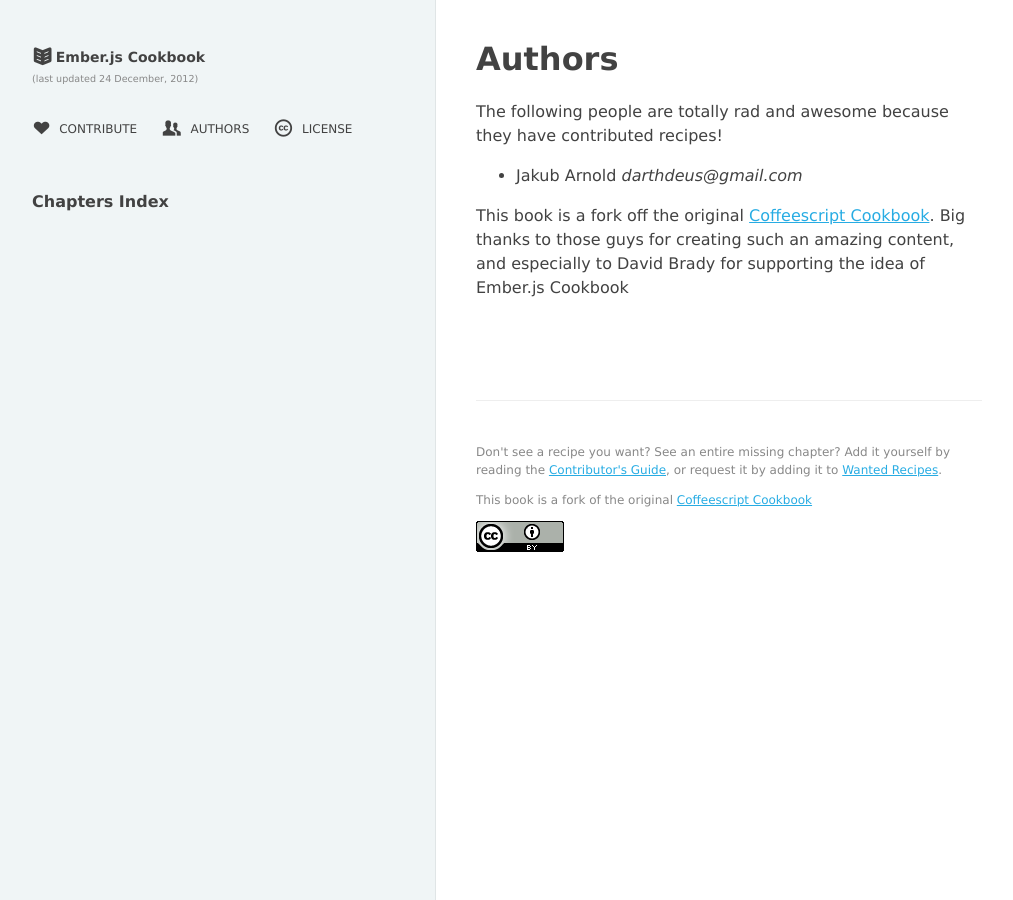
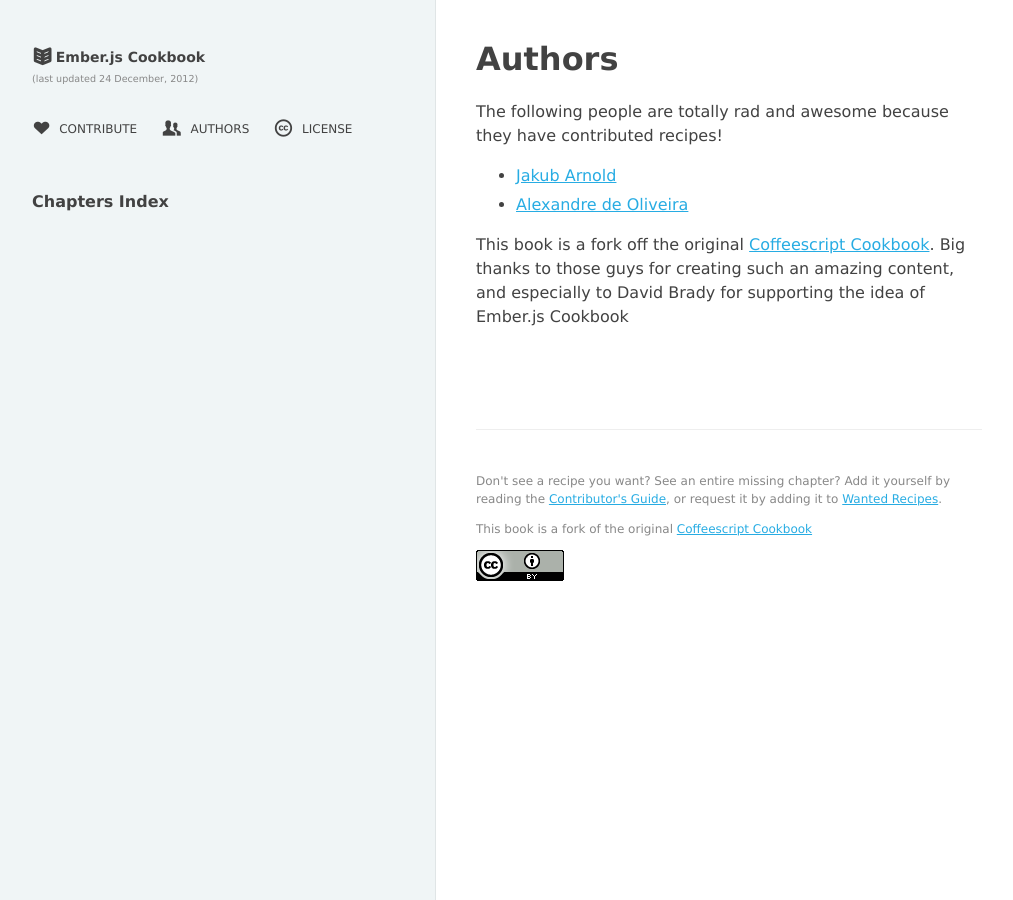
Before and after one commit to ember-cookbook/ember-cookbook.github.com, a Jekyll site: the page built from authors.md, in a window 1280 px wide. Shown: the whole page, without its empty margins (8-1021 px from the left). Built offline with Jekyll 4.4.1, drawn with Linux system fonts in a browser that asks for light colours.

Commit message:
Update authors

```diff
--- a/authors.md
+++ b/authors.md
@@ -8,7 +8,8 @@
 The following people are totally rad and awesome because they have
 contributed recipes!
 
-* Jakub Arnold *darthdeus@gmail.com*
+* [Jakub Arnold](https://github.com/darthdeus)
+* [Alexandre de Oliveira](https://github.com/kurko)
 
 This book is a fork off the original [Coffeescript
 Cookbook](http://coffeescriptcookbook.com). Big thanks to those guys for
```
